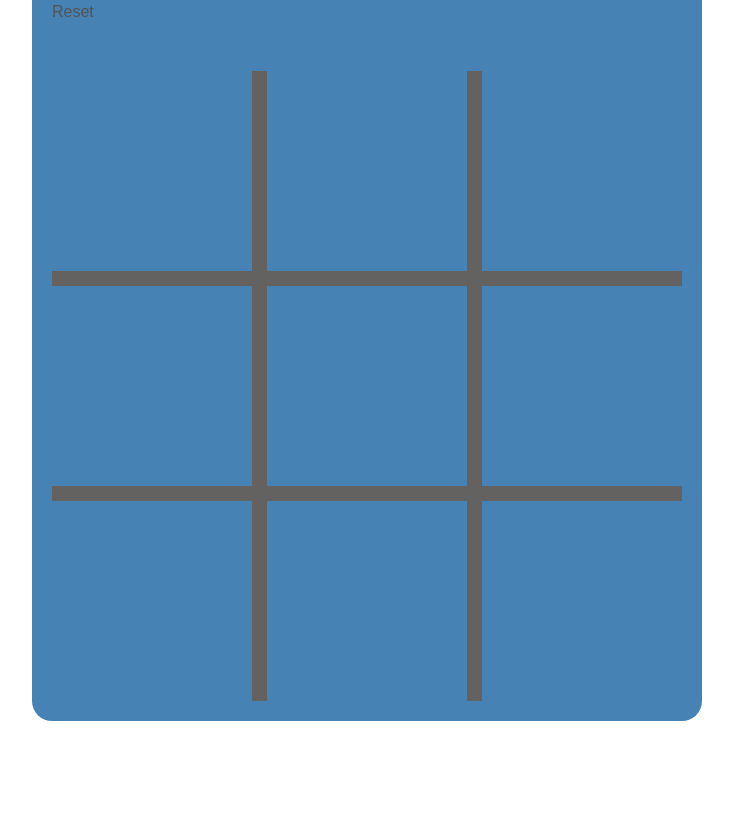
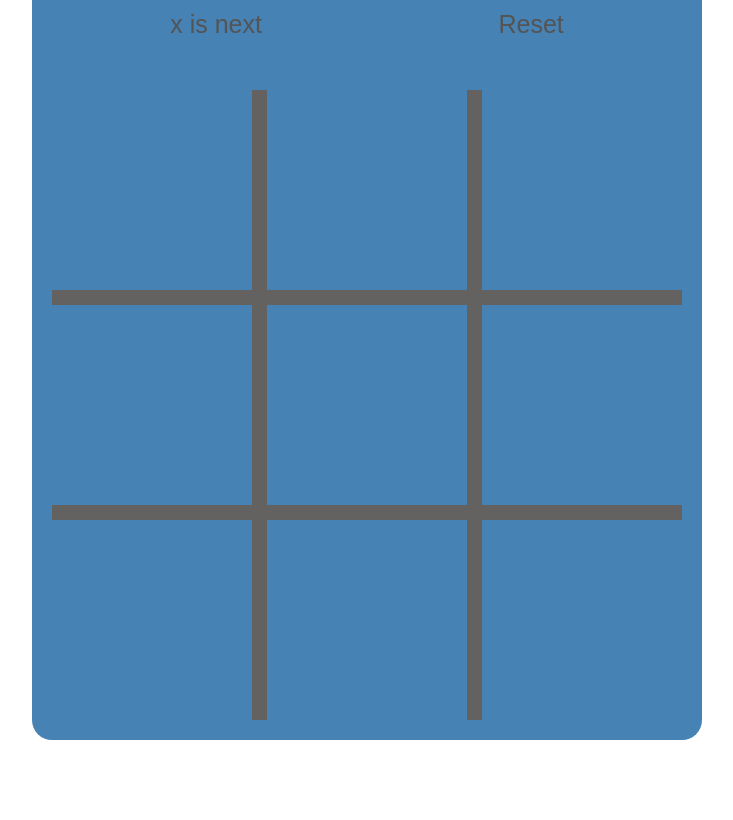
Before and after one commit to nware1066/naughts-and-crosses, a plain HTML site: page index.html in a window 1280 px wide. Shown: the part 152-972 px from the top of the page, without its empty margins (273-1006 px from the left). Drawn offline with Linux system fonts and the light colour scheme.

Commit message:
Style status and reset text

```diff
--- a/styles.css
+++ b/styles.css
@@ -39,3 +39,19 @@ body {
     background-color: steelblue;
     cursor: pointer;
 }
+
+.status-wrapper {
+    display: flex;
+    justify-content: space-around;
+    height: 30px;
+    margin-top: 25px;
+    font-size: 25px
+}
+
+.reset {
+    cursor: pointer;
+}
+
+.reset:hover {
+    color: #f2ebd3
+}
```
